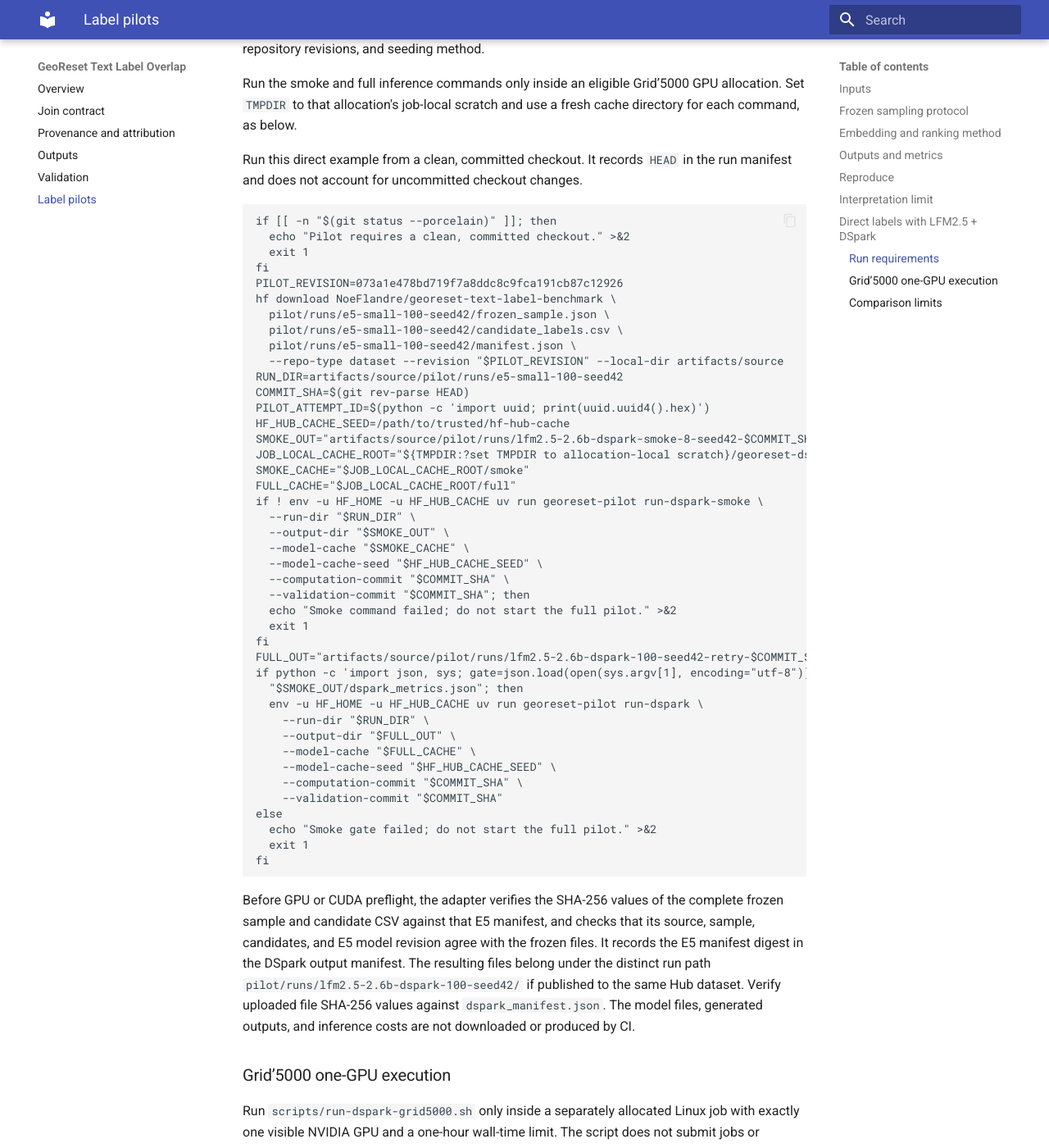
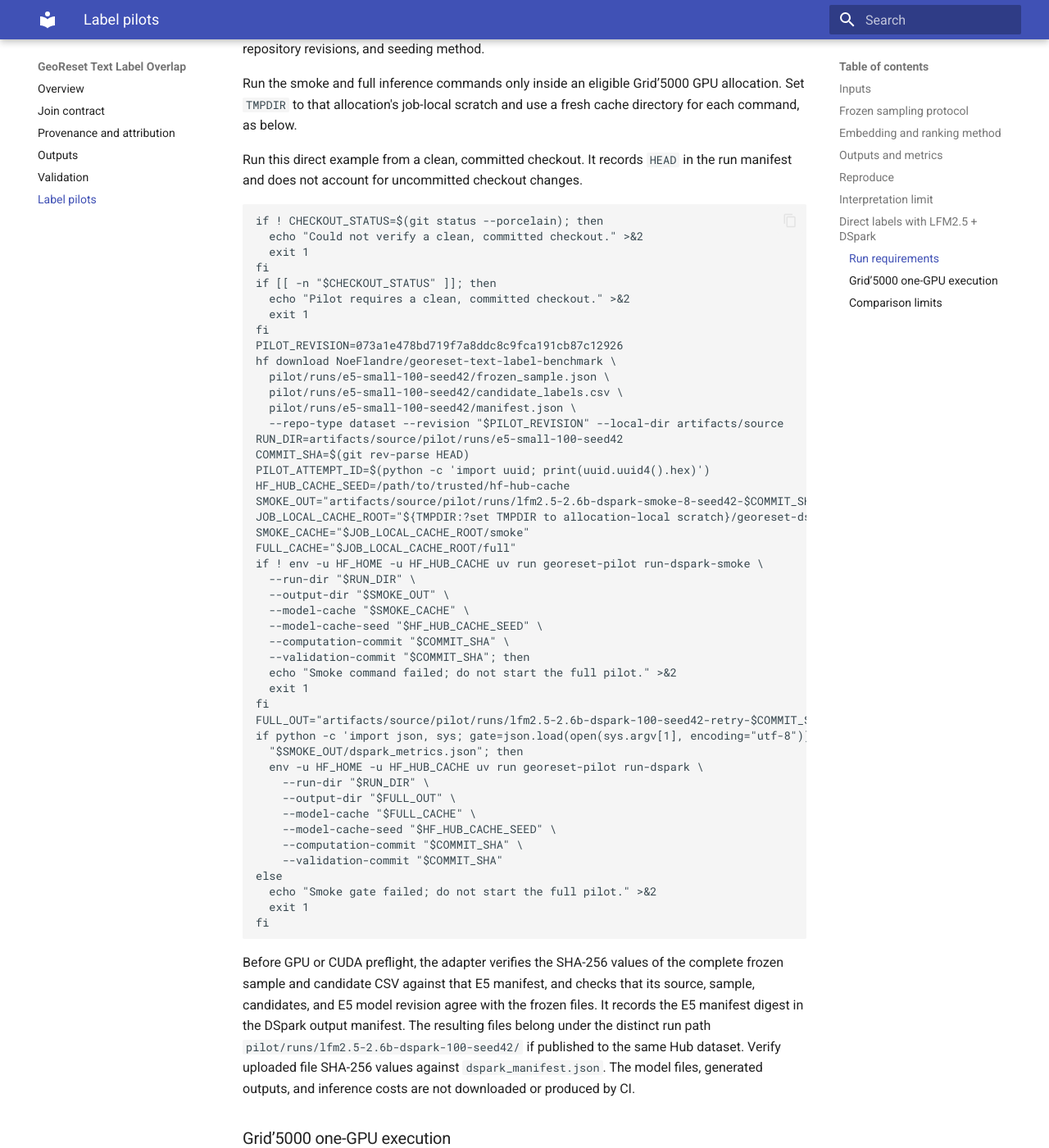
Before and after one commit to NoeFlandre/georeset-text-label-benchmark, an MkDocs documentation site: the page built from docs/pilot.md, in a window 1280 px wide and 1400 px high, scrolled down 6530 px. Shown: the whole window at 82% size. Built offline with MkDocs 1.6.1 and Material for MkDocs 9.7.7, drawn with Linux system fonts in a browser that asks for light colours.

Commit message:
fix: fail closed when pilot checkout status fails

````diff
--- a/docs/pilot.md
+++ b/docs/pilot.md
@@ -304,7 +304,11 @@
 the run manifest and does not account for uncommitted checkout changes.
 
 ```bash
-if [[ -n "$(git status --porcelain)" ]]; then
+if ! CHECKOUT_STATUS=$(git status --porcelain); then
+  echo "Could not verify a clean, committed checkout." >&2
+  exit 1
+fi
+if [[ -n "$CHECKOUT_STATUS" ]]; then
   echo "Pilot requires a clean, committed checkout." >&2
   exit 1
 fi
````
Also changed, not shown: 1 other file.
